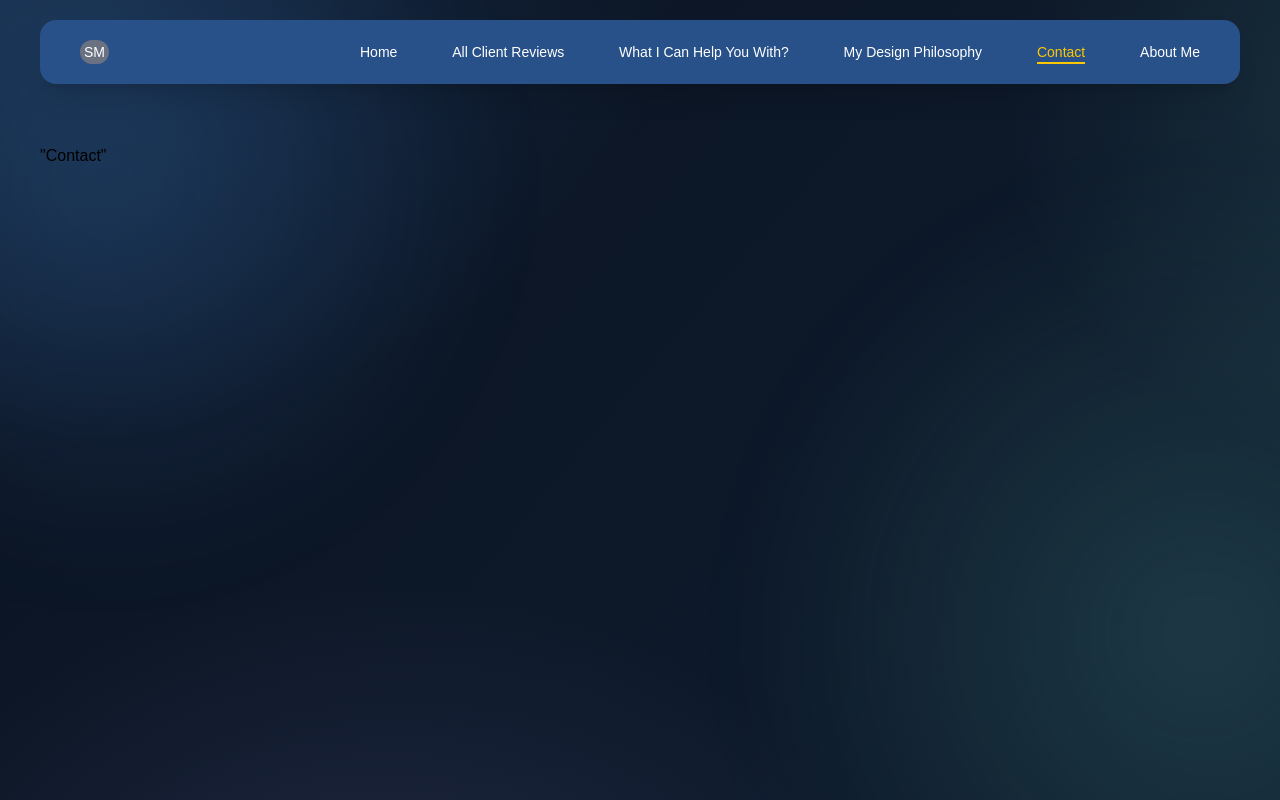
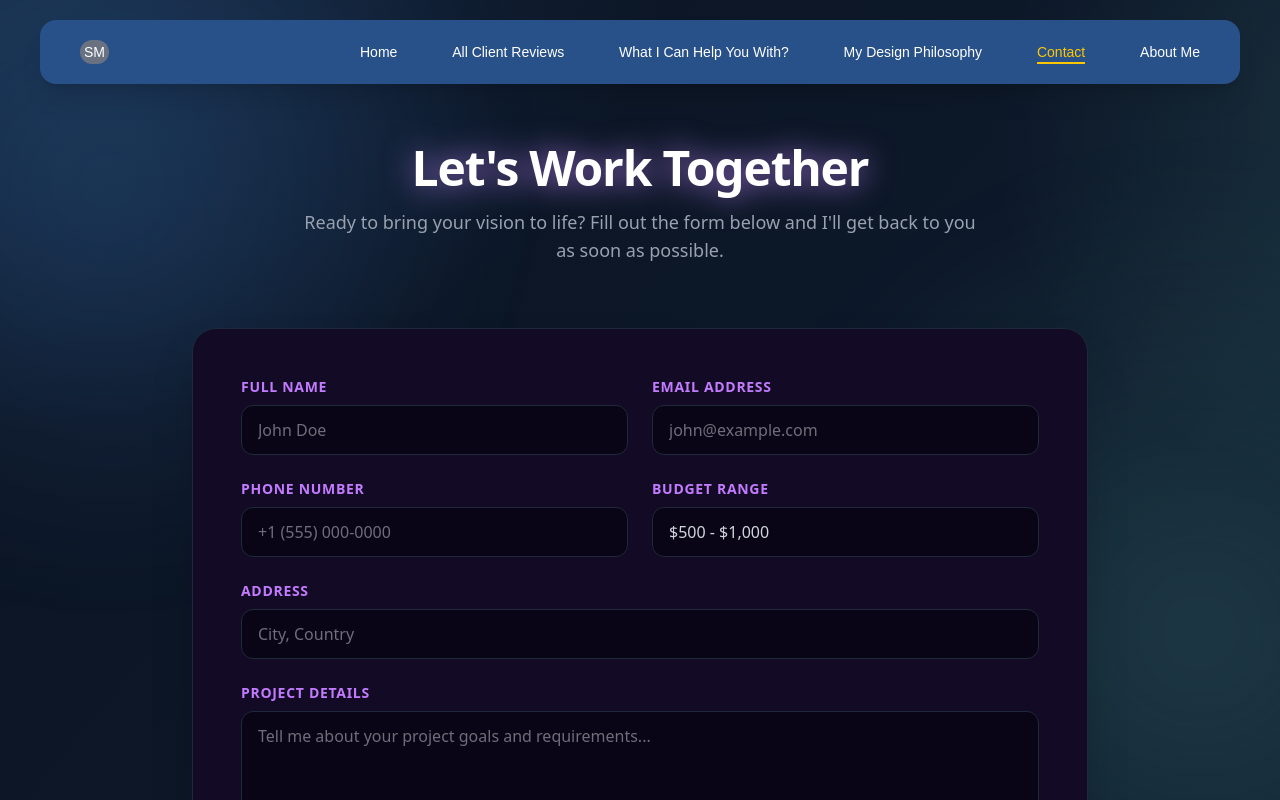
Before and after one commit to nakib360/S-M-Rafid-Ayman-s-Portfolio, a React (Vite) app: page /contact in a window 1280 px wide. Shown: the top 800 px of the page. Built offline with nearby package versions, Linux system fonts and the light colour scheme; a web font is replaced by a local one.

Commit message:
adding contact

```diff
--- /dev/null
+++ b/src/Components/Pages/Contact.jsx
@@ -0,0 +1,93 @@
+import React from 'react';
+
+const Contact = () => {
+  return (
+    <div className="px-6 font-sans text-white pb-20">
+      <div className="max-w-7xl mx-auto text-center mb-16">
+        <h2 className="text-4xl md:text-5xl font-extrabold mb-4 tracking-tight drop-shadow-[0_0_15px_rgba(192,132,252,0.8)]">
+          Let's Work Together
+        </h2>
+        <p className="text-gray-400 text-lg max-w-2xl mx-auto">
+          Ready to bring your vision to life? Fill out the form below and I'll get back to you as soon as possible.
+        </p>
+      </div>
+
+      <div className="max-w-4xl mx-auto">
+        <form className="bg-[#130b25] border border-gray-800 rounded-3xl p-8 md:p-12 shadow-2xl">
+          <div className="grid grid-cols-1 md:grid-cols-2 gap-6 mb-6">
+            {/* Name */}
+            <div className="flex flex-col gap-2">
+              <label className="text-sm font-semibold text-purple-400 uppercase tracking-wider">Full Name</label>
+              <input
+                type="text"
+                placeholder="John Doe"
+                className="bg-[#0a0516] border border-gray-800 rounded-xl px-4 py-3 text-gray-300 focus:outline-none focus:border-purple-500 transition-colors"
+              />
+            </div>
+
+            {/* Email */}
+            <div className="flex flex-col gap-2">
+              <label className="text-sm font-semibold text-purple-400 uppercase tracking-wider">Email Address</label>
+              <input
+                type="email"
+                placeholder="john@example.com"
+                className="bg-[#0a0516] border border-gray-800 rounded-xl px-4 py-3 text-gray-300 focus:outline-none focus:border-purple-500 transition-colors"
+              />
+            </div>
+
+            {/* Phone */}
+            <div className="flex flex-col gap-2">
+              <label className="text-sm font-semibold text-purple-400 uppercase tracking-wider">Phone Number</label>
+              <input
+                type="tel"
+                placeholder="+1 (555) 000-0000"
+                className="bg-[#0a0516] border border-gray-800 rounded-xl px-4 py-3 text-gray-300 focus:outline-none focus:border-purple-500 transition-colors"
+              />
+            </div>
+
+            {/* Budget */}
+            <div className="flex flex-col gap-2">
+              <label className="text-sm font-semibold text-purple-400 uppercase tracking-wider">Budget Range</label>
+              <select className="bg-[#0a0516] border border-gray-800 rounded-xl px-4 py-3 text-gray-300 focus:outline-none focus:border-purple-500 transition-colors appearance-none">
+                <option>$500 - $1,000</option>
+                <option>$1,000 - $3,000</option>
+                <option>$3,000 - $5,000</option>
+                <option>$5,000+</option>
+              </select>
+            </div>
+          </div>
+
+          {/* Address */}
+          <div className="flex flex-col gap-2 mb-6">
+            <label className="text-sm font-semibold text-purple-400 uppercase tracking-wider">Address</label>
+            <input
+              type="text"
+              placeholder="City, Country"
+              className="bg-[#0a0516] border border-gray-800 rounded-xl px-4 py-3 text-gray-300 focus:outline-none focus:border-purple-500 transition-colors"
+            />
+          </div>
+
+          {/* Project Details */}
+          <div className="flex flex-col gap-2 mb-8">
+            <label className="text-sm font-semibold text-purple-400 uppercase tracking-wider">Project Details</label>
+            <textarea
+              rows="5"
+              placeholder="Tell me about your project goals and requirements..."
+              className="bg-[#0a0516] border border-gray-800 rounded-xl px-4 py-3 text-gray-300 focus:outline-none focus:border-purple-500 transition-colors resize-none"
+            ></textarea>
+          </div>
+
+          {/* Submit Button */}
+          <button
+            type="submit"
+            className="w-full bg-[#9333ea] hover:bg-[#a855f7] text-white font-bold py-4 rounded-xl shadow-[0_0_20px_rgba(147,51,234,0.3)] hover:shadow-[0_0_30px_rgba(147,51,234,0.6)] transition-all duration-300 uppercase tracking-widest"
+          >
+            Send Message
+          </button>
+        </form>
+      </div>
+    </div>
+  );
+};
+
+export default Contact;
--- a/src/Router/Router.jsx
+++ b/src/Router/Router.jsx
@@ -4,6 +4,7 @@ import Home from "../Components/Pages/Home";
 import Reviews from "../Components/Pages/Reviews";
 import Help from "../Components/Pages/Help";
 import Philosophy from "../Components/Pages/Philosophy";
+import Contact from "../Components/Pages/Contact";
 
 const router = createBrowserRouter([
     {
@@ -28,7 +29,7 @@ const router = createBrowserRouter([
             },
             {
                 path: "/contact",
-                element: <p>"Contact"</p>,
+                element: <Contact/>,
             },
             {
                 path: "/About",
```
